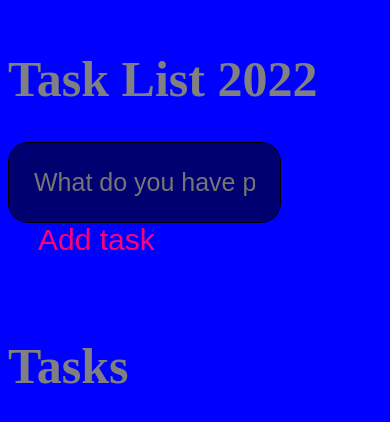
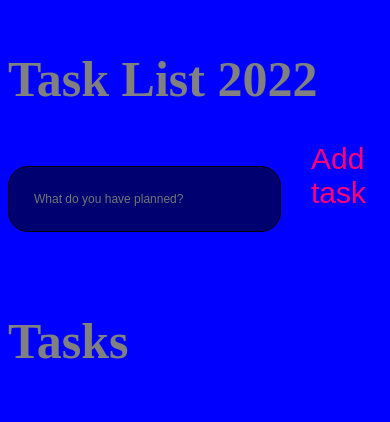
Before and after one commit to honeyposh/react-todo, a React (Create React App) app: page / in a window 390 px wide. Shown: the top 422 px of the page. Built offline with nearby package versions, Linux system fonts and the light colour scheme.

Commit message:
commited after adding media

```diff
--- a/src/components/Input.js
+++ b/src/components/Input.js
@@ -22,7 +22,9 @@ function Input(props) {
           name="todo"
           value={todo}
         />
-        <button type="submit">Add task</button>
+        <button type="submit" className={classes.inputbtn}>
+          Add task
+        </button>
       </form>
     </div>
   );
--- a/src/components/Input.module.css
+++ b/src/components/Input.module.css
@@ -14,3 +14,13 @@ button {
   color: rgb(255, 0, 119);
   margin-left: 30px;
 }
+@media (max-width: 768px) {
+  input {
+    width: 70%;
+    /* background-color: red; */
+    font-size: 12px;
+  }
+  .inputbtn {
+    width: 10%;
+  }
+}
--- a/src/components/TodoList.module.css
+++ b/src/components/TodoList.module.css
@@ -3,8 +3,7 @@
 }
 .list {
   border: 1px solid black;
-  min-width: 450px;
-  max-width: 1060px;
+  width: 70%;
   padding: 25px;
   background-color: rgba(0, 0, 0, 0.56);
   border-radius: 20px;
@@ -16,3 +15,9 @@
   margin-top: 20px;
   color: white;
 }
+@media (max-width: 768px) {
+  .list {
+    width: 95%;
+    font-size: 20px;
+  }
+}
```
